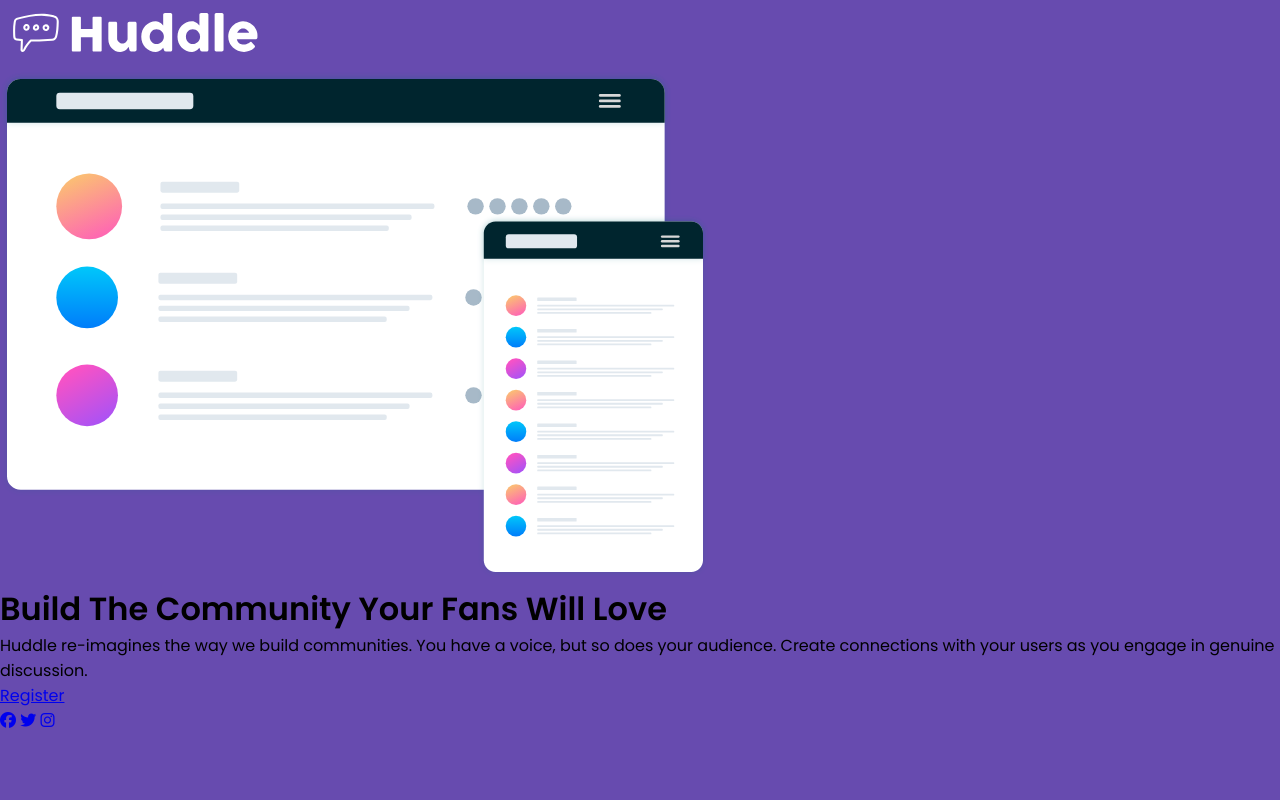
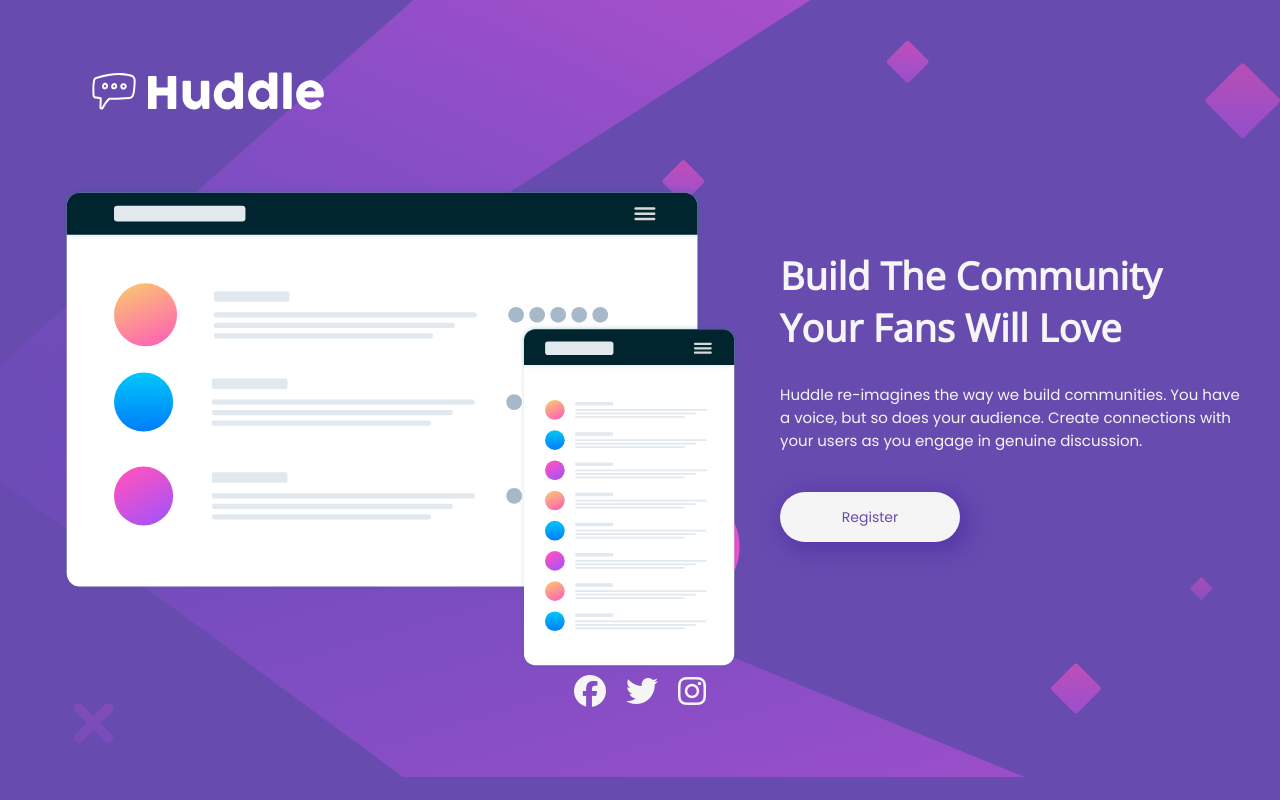
Before and after one commit to Feelshot/practica-09-css, a plain HTML site: page index.html in a window 1280 px wide. Drawn offline with nearby package versions, Linux system fonts and the light colour scheme.

Commit message:
commit para guardar avances

```diff
--- a/index.html
+++ b/index.html
@@ -21,7 +21,9 @@
     </header>
     <main>
         <figure>
-            <img src="img/illustration-mockups.svg" alt="ilustration app">
+            <div class="img-header">
+                <img src="img/illustration-mockups.svg" alt="ilustration app">
+            </div>
         </figure>
         <div class="text-container">
             <h1>
@@ -37,9 +39,11 @@
         </div>
     </main>
     <footer>
-        <a href="www.facebook.com"><i class="fab fa-facebook"></i></a>
-        <a href="www.twitter.com"><i class="fab fa-twitter"></i></a>
-        <a href="www.instagram.com"><i class="fab fa-instagram"></i></a>
+        <div>
+            <a href="www.facebook.com"><i class="fab fa-facebook fa-2x"></i></a>
+            <a href="www.twitter.com"><i class="fab fa-twitter fa-2x"></i></a>
+            <a href="www.instagram.com"><i class="fab fa-instagram fa-2x"></i></a>
+        </div>
     </footer>
 
 </body>
--- a/style.css
+++ b/style.css
@@ -8,7 +8,156 @@
     padding: 0;
 }
 body {
+    background-color: var(--Violet);
+    background-image: url(img/bg-mobile.svg);
+    background-repeat: no-repeat;
+    background-size: 100%;
+}
+/* ---- Icono ---- */
+header img {
+    width: 130px;
+    margin: 30px 0 30px 30px;
+}
+
+/* ---- Imagen central ---- */
+figure img {
+    margin: 20px auto 0 auto;
+    width: 300px;
+}
+/* ---- Contenido general ---- */
+main {
+    display: flex;
+    flex-direction: column;
+    align-items: center;
+    justify-content: center;
+}
+h1, p, .button a, footer a{
+    color: whitesmoke;
+}
+
+/* ---- Textos ---- */
+h1 {
     font-family: 'Open Sans', sans-serif;
+    margin: 30px auto 20px auto;
+    width: 290px;
+    font-weight: bolder;
+    font-size: 24px;
+    text-align: center;
+}
+p {
     font-family: 'Poppins', sans-serif;
-    background-color: var(--Violet);
+    font-weight: lighter;
+    width: 330px;
+    text-align: center;
+    font-size: 16px;
+    margin-bottom: 20px;
 }
+
+/* ---- Boton ---- */
+.button {
+    width: 220px;
+    height: 40px;
+    margin: 20px auto 100px auto;
+    border-radius: 20px;
+    background-color: whitesmoke;
+    display: flex;
+    justify-content: center;
+    align-items: center;
+    box-shadow: 5px 5px 20px 5px hsl(257, 50%, 44%);
+}
+.button:hover {
+    background-color: var(--Soft-Magenta);
+    transition: 0.5s;
+}
+.button a:hover {
+    transition: 0.5s;
+    color: whitesmoke;
+}
+.button a {
+    color: var(--Violet);
+    text-decoration: none;
+    font-family: 'Poppins', sans-serif;
+    font-size: 14px;
+}
+
+/* ---- Footer ---- */
+footer div {
+    display: flex;
+    justify-content: center;
+    align-items: center;
+    margin-bottom: 20px;
+}
+i {
+    margin: 0 10px 0 10px;
+}
+
+/* ---- Media Desktop ---- */
+@media (min-width: 1000px) {
+    body {
+        background-image: url(img/bg-desktop.svg);
+        background-repeat: no-repeat;
+        background-size: 100%;
+    }
+    /* ---- Icono ---- */
+    header img {
+        width: 250px;
+        margin: 60px 0 60px 80px;
+    }
+
+    /* ---- Imagen central ---- */
+    figure img {
+        margin: 0 auto 0 60px;
+        width: 680px;
+    }
+    /* ---- Contenido general ---- */
+    main {
+        display: flex;
+        flex-direction: row;
+        justify-content: space-between;
+    }
+    /* ---- Textos ---- */
+    h1 {
+        margin: 30px 0 30px 0;
+        width: 420px;
+        font-size: 38px;
+        text-align: left;
+    }
+    p {
+        width: 460px;
+        text-align: left;
+        font-size: 15px;
+        margin-bottom: 40px;
+    }
+    .text-container {
+        width: 500px;
+    }
+
+    /* ---- Boton ---- */
+    .button {
+        margin: 20px 0 100px 0;
+        display: flex;
+        justify-content: center;
+        align-items: left;
+        width: 180px;
+        height: 50px;
+        border-radius: 50px;
+        box-shadow: 5px 5px 20px 5px hsl(257, 50%, 44%);
+    }
+    .button a {
+        color: var(--Violet);
+        text-decoration: none;
+        font-family: 'Poppins', sans-serif;
+        font-size: 14px;
+    }
+
+    /* ---- Footer ---- */
+    footer div {
+        display: flex;
+        justify-content: center;
+        align-items: center;
+        margin-bottom: 20px;
+    }
+    i {
+        margin: 0 10px 0 10px;
+    }
+}
```
